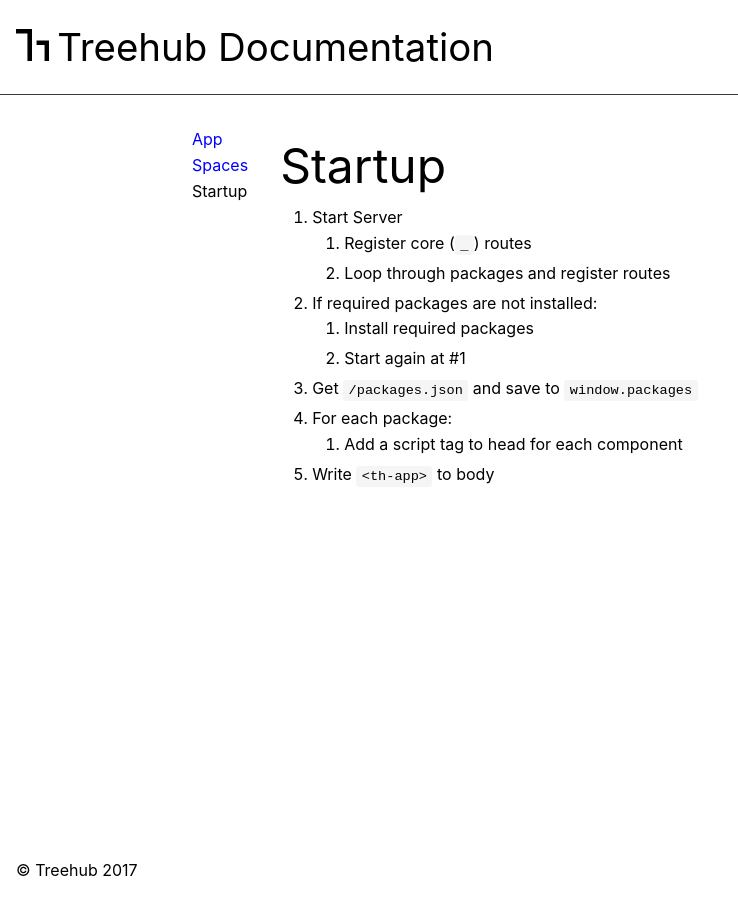
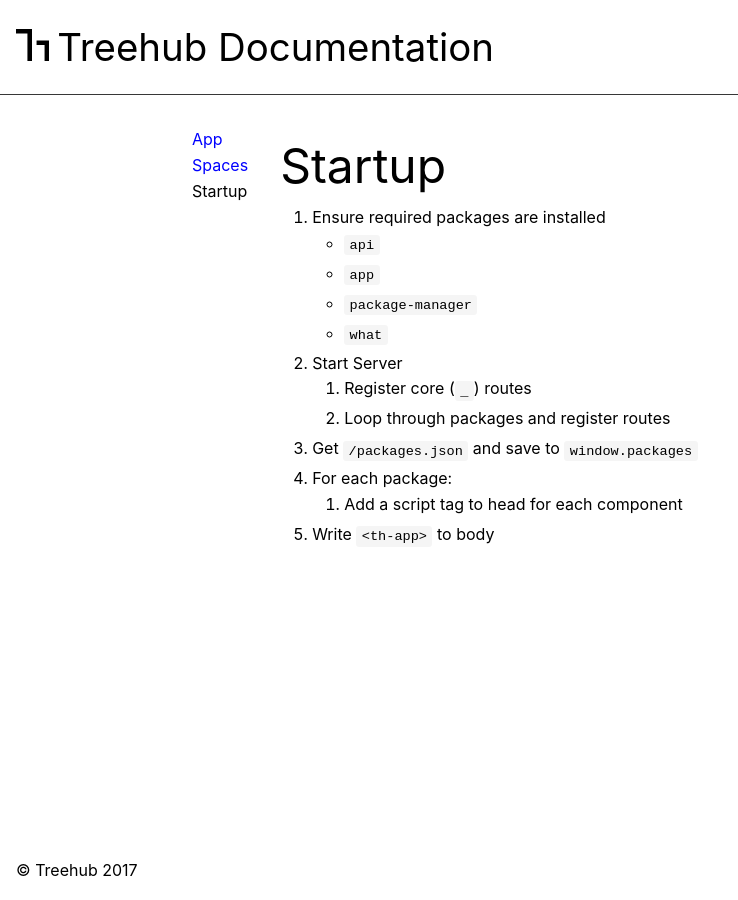
Before and after one commit to treehub-com/docs, a Jekyll site: the page built from _app/startup.md, in a window 1280 px wide. Shown: the whole page, without its empty margins (0-738 px from the left). Built offline with Jekyll 4.4.1, drawn with Linux system fonts in a browser that asks for light colours; comment, search, counter and statistics services are not loaded.

Commit message:
clarify startup

```diff
--- a/_app/startup.md
+++ b/_app/startup.md
@@ -5,12 +5,14 @@ order: 20
 
 # Startup
 
+1. Ensure required packages are installed
+    - `api`
+    - `app`
+    - `package-manager`
+    - `what`
 1. Start Server
     1. Register core (`_`) routes
     1. Loop through packages and register routes
-1. If required packages are not installed:
-    1. Install required packages
-    1. Start again at #1
 1. Get `/packages.json` and save to `window.packages`
 1. For each package:
     1. Add a script tag to head for each component
```
